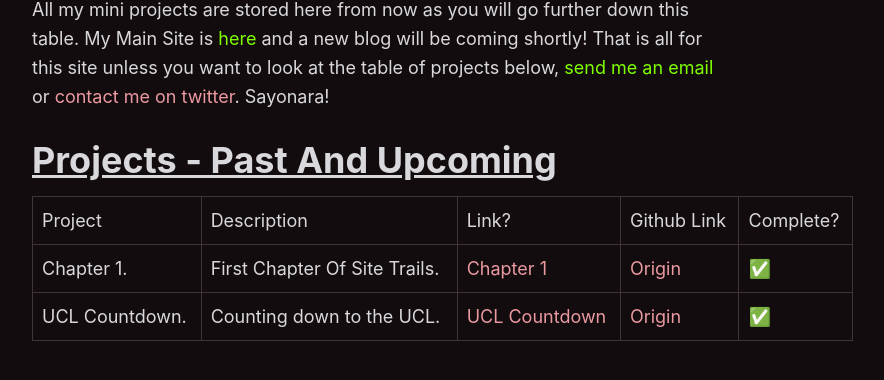
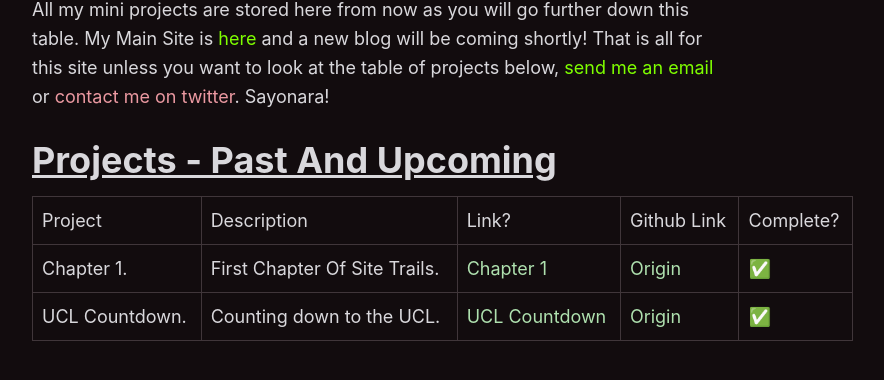
Before and after one commit to aezi-sources/aezi-sources.github.io, a plain HTML site: page index.html in a window 1280 px wide. Shown: the part 110-490 px from the top of the page, without its empty margins (266-1150 px from the left). Drawn offline with Linux system fonts and the light colour scheme.

Commit message:
Update index.html

```diff
--- a/index.html
+++ b/index.html
@@ -26,16 +26,16 @@
                 <tr>
                     <td>Chapter 1.</td>
                     <td>First Chapter Of Site Trails.</td>
-                    <td class="complete"><a href="https://as.aezlo.com/chapter-1">Chapter 1</a></td>
-                    <td class="complete"><a href="//github.com/aezi-sources/chapter-1">Origin</a></td>
+                    <td><a class="complete" href="https://as.aezlo.com/chapter-1">Chapter 1</a></td>
+                    <td><a class="complete" href="//github.com/aezi-sources/chapter-1">Origin</a></td>
                     <td>✅</td>
                 </tr>
                 <!-- Second Row -->
                 <tr>
                     <td>UCL Countdown.</td>
                     <td>Counting down to the UCL.</td>
-                    <td class="complete"><a href="https://as.aezlo.com/ucl-countdown">UCL Countdown</a></td>
-                    <td class="complete"><a href="//github.com/aezi-sources/ucl-countdown">Origin</a></td>
+                    <td><a class="complete" href="https://as.aezlo.com/ucl-countdown">UCL Countdown</a></td>
+                    <td><a class="complete" href="//github.com/aezi-sources/ucl-countdown">Origin</a></td>
                     <td>✅</td>
                 </tr>
             </tbody>
```
